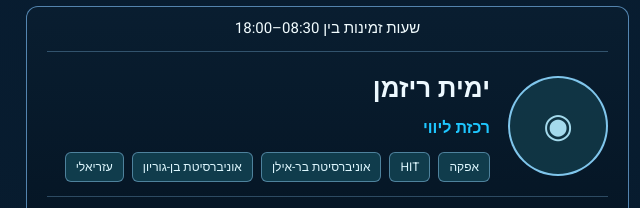
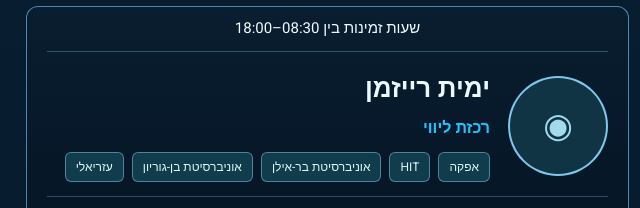
Before and after one commit to metrotechay-boop/MetroTech-schedule, a plain HTML site: page index.html in a window 1280 px wide. Shown: the part 927-1135 px from the top of the page, 0-640 px from the left. Drawn offline with Linux system fonts and the light colour scheme.

Commit message:
Update index.html

```diff
--- a/index.html
+++ b/index.html
@@ -97,7 +97,7 @@
           <div class="contact-body">
             <div class="avatar-circle">◉</div>
             <div class="contact-copy">
-              <h3>ימית ריזמן</h3>
+              <h3>ימית רייזמן</h3>
               <p>רכזת ליווי</p>
               <div class="institution-tags">
                 <span>אפקה</span>
```
